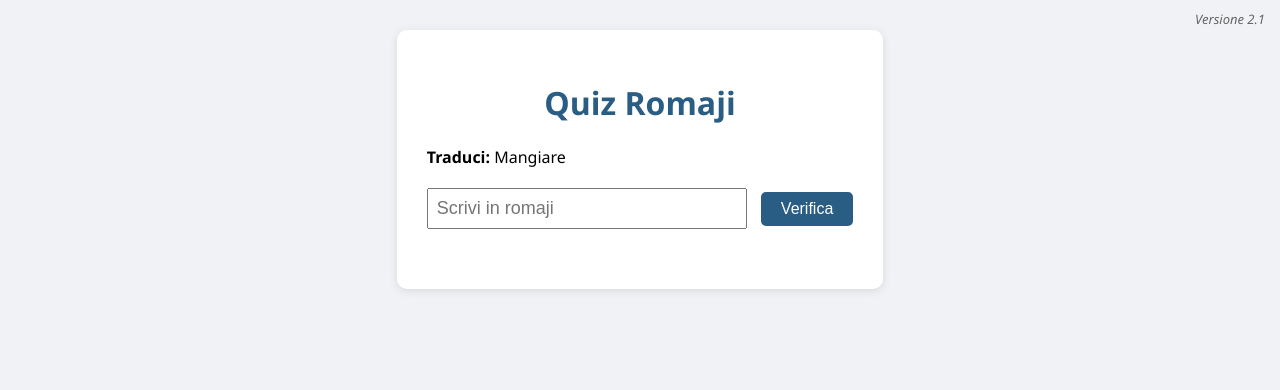
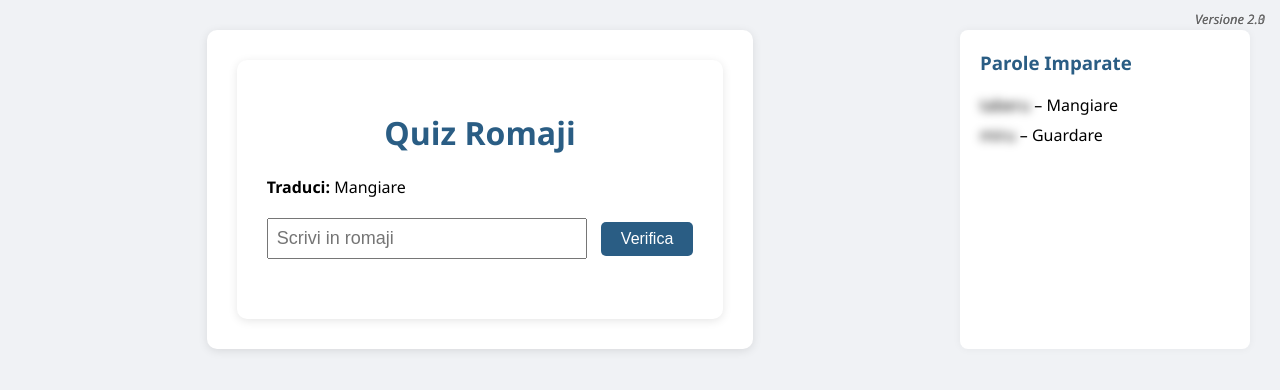
Before and after one commit to Angy993/Jap2, a plain HTML site: page index.html in a window 1280 px wide. Drawn offline with Linux system fonts and the light colour scheme.

Commit message:
Add files via upload

```diff
--- a/index.html
+++ b/index.html
@@ -93,9 +93,14 @@
         }
     </style>
 </head>
+
 <body>
-    <div class="version">Versione 2.1</div>
-    <div class="layout"><div class="container">
+    <div class="version">Versione 2.3</div>
+    <div class="layout">
+        <div class="container">
+
+    <div class="version">Versione 2.0</div>
+    <div class="container">
         <h1>Quiz Romaji</h1>
         <div id="question"></div>
         <div class="input-group">
@@ -165,5 +170,16 @@ document.addEventListener("keydown", function(event) {
 });
 </script>
 
+
+        </div>
+        <div class="sidebar">
+            <h3>Parole Imparate</h3>
+            <ul>
+                <li><span class="blur">taberu</span> – Mangiare</li>
+                <li><span class="blur">miru</span> – Guardare</li>
+            </ul>
+        </div>
+    </div>
 </body>
+
 </html>
```
